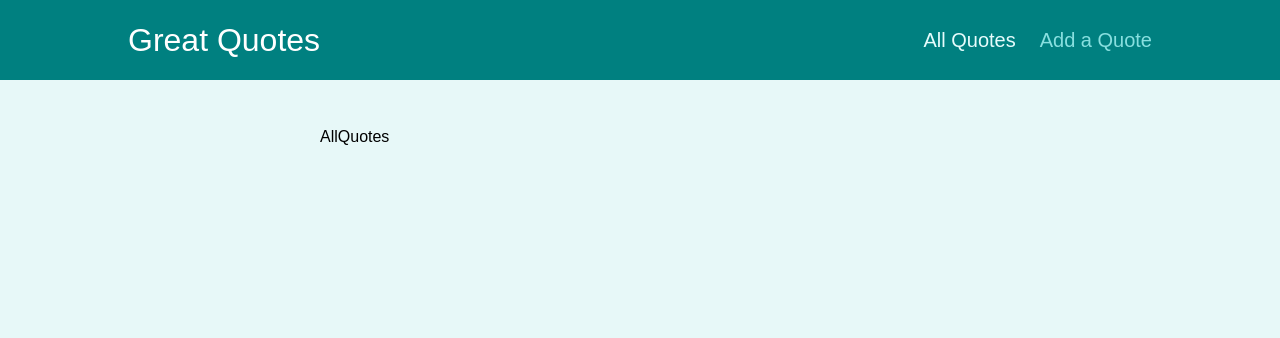
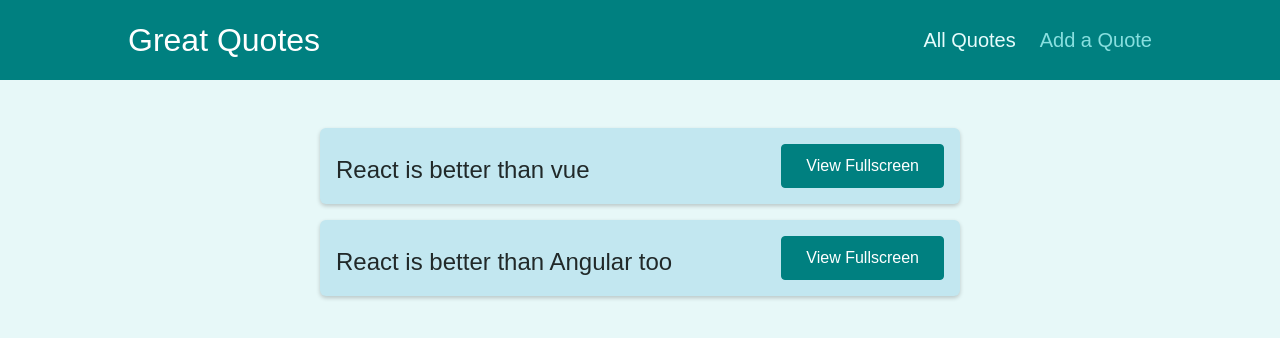
Before and after one commit to EidHachem/react-spa-practice, a React (Create React App) app: page /quotes in a window 1280 px wide. Shown: the top 338 px of the page. Built offline with nearby package versions, Linux system fonts and the light colour scheme.

Commit message:
Add quotes list and form

```diff
--- a/src/pages/AllQuotes.js
+++ b/src/pages/AllQuotes.js
@@ -1,7 +1,17 @@
 import React from "react"
+import QuoteList from "../components/quotes/QuoteList"
+
+const DUMMY_DATA = [
+  { id: "q1", auther: "Eid", text: "React is better than vue" },
+  { id: "q2", auther: "Hachem", text: "React is better than Angular too" },
+]
 
 const AllQuotes = () => {
-  return <div>AllQuotes</div>
+  return (
+    <div>
+      <QuoteList quotes={DUMMY_DATA} />
+    </div>
+  )
 }
 
 export default AllQuotes
--- a/src/pages/NewQuote.js
+++ b/src/pages/NewQuote.js
@@ -1,7 +1,12 @@
 import React from "react"
 
+import QuoteForm from "../components/quotes/QuoteForm"
+
 const NewQuote = () => {
-  return <div>NewQuote</div>
+  const addQuoteHandler = (quoteData) => {
+    console.log(quoteData)
+  }
+  return <QuoteForm onAddQuote={addQuoteHandler} />
 }
 
 export default NewQuote
```
Also changed, not shown: src/components/quotes/QuoteForm.js (+18 -18 lines), 1 other file (tests, documents, lock files or other folders).
